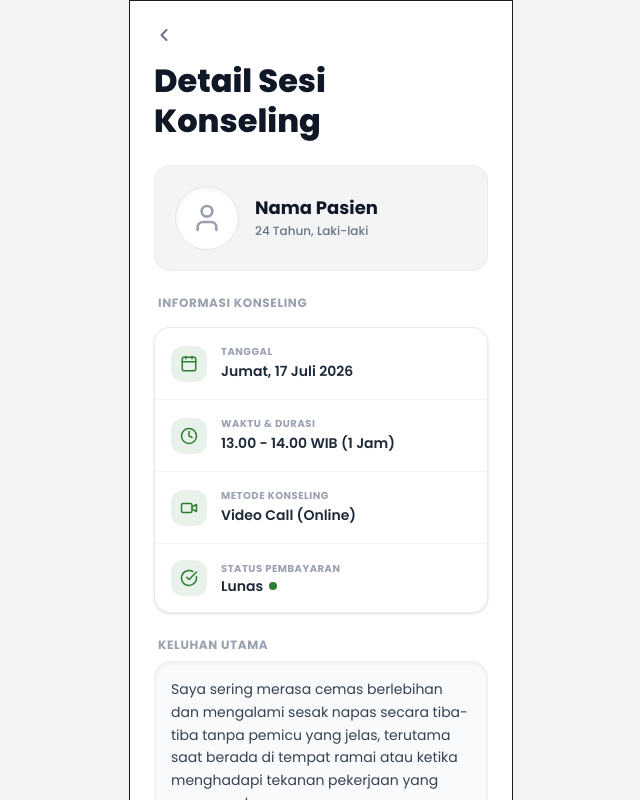
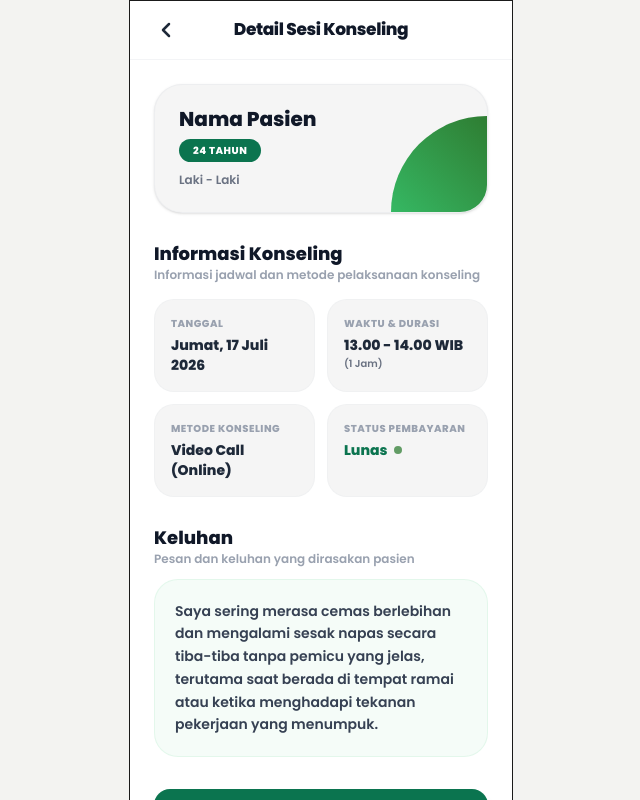
Before and after one commit to Pulih-app/frontend, a Next.js app: page /psikolog/session-detail in a window 1280 px wide. Shown: the top 800 px of the page, without its empty margins (319-959 px from the left). Built offline with nearby package versions, Linux system fonts and the light colour scheme.

Commit message:
feat: design detail sesi konseling

```diff
--- a/app/psikolog/session-detail/page.tsx
+++ b/app/psikolog/session-detail/page.tsx
@@ -2,123 +2,104 @@
 
 import Link from "next/link";
 import { useRouter } from "next/navigation";
-import { Calendar, Clock, Video, User, CheckCircle } from "lucide-react";
-import Button from "@/components/Button";
+import { ChevronLeft } from "lucide-react";
 
 export default function SessionDetailPage() {
     const router = useRouter();
 
     return (
         <main className="flex flex-col min-h-screen bg-white px-6 max-w-sm mx-auto w-full border pb-8">
-            {/* Back button */}
+            {/* Top Navbar */}
+            <header className="relative flex items-center justify-center py-4 border-b border-gray-100 -mx-6 px-6">
                 <button
                     onClick={() => router.push("/psikolog/home")}
-                className="mt-6 inline-flex items-center gap-1 text-gray-500 hover:text-gray-700 active:text-gray-700 transition-colors w-fit cursor-pointer"
+                    className="absolute left-6 text-gray-800 hover:text-gray-900 transition-colors cursor-pointer"
+                    aria-label="Kembali"
                 >
-                <svg
-                    xmlns="http://www.w3.org/2000/svg"
-                    width="20"
-                    height="20"
-                    viewBox="0 0 24 24"
-                    fill="none"
-                    stroke="currentColor"
-                    strokeWidth="2.5"
-                    strokeLinecap="round"
-                    strokeLinejoin="round"
-                >
-                    <path d="M15 18l-6-6 6-6" />
-                </svg>
+                    <ChevronLeft size={24} strokeWidth={2.5} />
                 </button>
-
-            {/* Page Heading */}
-            <h1 className="mt-4 text-[2rem] font-extrabold text-gray-900 leading-tight">
+                <h1 className="text-[17px] font-black text-gray-900 tracking-tight">
                     Detail Sesi Konseling
                 </h1>
+            </header>
 
-            {/* Patient Header Box */}
-            <section className="mt-6 flex items-center gap-4 rounded-2xl bg-gray-100 px-5 py-5 border border-gray-200/50">
-                <div className="h-16 w-16 shrink-0 rounded-full bg-white flex items-center justify-center border border-gray-200 shadow-inner">
-                    <User size={32} className="text-gray-400" />
+            {/* Patient Header Card */}
+            <section className="relative overflow-hidden mt-6 rounded-[28px] bg-[#f5f5f5] border border-gray-200/50 p-6 shadow-sm text-left">
+                <div className="relative z-10 flex flex-col items-start">
+                    <h2 className="text-[20px] font-black text-gray-900 leading-none">
+                        Nama Pasien
+                    </h2>
+                    <span className="mt-2.5 inline-flex items-center rounded-full bg-[#0b744f] px-3.5 py-1 text-[10px] font-black tracking-wider uppercase text-white">
+                        24 Tahun
+                    </span>
+                    <p className="mt-2.5 text-xs font-semibold text-gray-500">
+                        Laki - Laki
+                    </p>
                 </div>
-                <div>
-                    <h2 className="text-lg font-bold text-gray-900 leading-tight">Nama Pasien</h2>
-                    <p className="text-xs text-gray-500 font-medium mt-1">24 Tahun, Laki-laki</p>
-                </div>
+                {/* Green decorative quarter circle segment with gradient */}
+                <div className="absolute bottom-0 right-0 w-24 h-24 bg-gradient-to-tr from-[#35b863] to-[#2e7d32] rounded-tl-full pointer-events-none z-0" />
             </section>
 
             {/* Session Parameters */}
-            <section className="mt-6 space-y-4">
-                <h3 className="text-xs font-bold text-gray-400 uppercase tracking-wider px-1">
+            <section className="mt-8">
+                <div className="text-left">
+                    <h3 className="text-lg font-black text-gray-900 leading-none">
                         Informasi Konseling
                     </h3>
-                <div className="bg-white border border-gray-200/80 rounded-2xl divide-y divide-gray-100 shadow-sm">
-                    {/* Date */}
-                    <div className="flex items-center gap-3.5 p-4">
-                        <div className="w-9 h-9 rounded-xl bg-[#2e7d32]/10 flex items-center justify-center shrink-0 text-[#2e7d32]">
-                            <Calendar size={18} />
-                        </div>
-                        <div>
-                            <span className="text-[10px] text-gray-400 font-bold block uppercase tracking-wider">Tanggal</span>
-                            <span className="text-sm font-semibold text-gray-800">Jumat, 17 Juli 2026</span>
-                        </div>
+                    <p className="text-xs text-gray-400 font-semibold mt-1">
+                        Informasi jadwal dan metode pelaksanaan konseling
+                    </p>
                 </div>
 
-                    {/* Time & Duration */}
-                    <div className="flex items-center gap-3.5 p-4">
-                        <div className="w-9 h-9 rounded-xl bg-[#2e7d32]/10 flex items-center justify-center shrink-0 text-[#2e7d32]">
-                            <Clock size={18} />
+                <div className="grid grid-cols-2 gap-3 mt-4">
+                    <div className="bg-[#f5f5f5] rounded-[20px] p-4 border border-gray-200/30 text-left">
+                        <span className="text-[10px] text-gray-400 font-extrabold uppercase tracking-wider block">Tanggal</span>
+                        <span className="text-sm font-black text-gray-800 mt-1 block">Jumat, 17 Juli 2026</span>
                     </div>
-                        <div>
-                            <span className="text-[10px] text-gray-400 font-bold block uppercase tracking-wider">Waktu & Durasi</span>
-                            <span className="text-sm font-semibold text-gray-800">13.00 - 14.00 WIB (1 Jam)</span>
+                    <div className="bg-[#f5f5f5] rounded-[20px] p-4 border border-gray-200/30 text-left">
+                        <span className="text-[10px] text-gray-400 font-extrabold uppercase tracking-wider block">Waktu & Durasi</span>
+                        <span className="text-sm font-black text-gray-800 mt-1 block">13.00 - 14.00 WIB <span className="text-[10px] font-semibold text-gray-500 block mt-0.5">(1 Jam)</span></span>
                     </div>
+                    <div className="bg-[#f5f5f5] rounded-[20px] p-4 border border-gray-200/30 text-left">
+                        <span className="text-[10px] text-gray-400 font-extrabold uppercase tracking-wider block">Metode Konseling</span>
+                        <span className="text-sm font-black text-gray-800 mt-1 block">Video Call (Online)</span>
                     </div>
-
-                    {/* Method */}
-                    <div className="flex items-center gap-3.5 p-4">
-                        <div className="w-9 h-9 rounded-xl bg-[#2e7d32]/10 flex items-center justify-center shrink-0 text-[#2e7d32]">
-                            <Video size={18} />
-                        </div>
-                        <div>
-                            <span className="text-[10px] text-gray-400 font-bold block uppercase tracking-wider">Metode Konseling</span>
-                            <span className="text-sm font-semibold text-gray-800">Video Call (Online)</span>
-                        </div>
-                    </div>
-
-                    {/* Payment Status */}
-                    <div className="flex items-center gap-3.5 p-4">
-                        <div className="w-9 h-9 rounded-xl bg-[#2e7d32]/10 flex items-center justify-center shrink-0 text-[#2e7d32]">
-                            <CheckCircle size={18} />
-                        </div>
-                        <div>
-                            <span className="text-[10px] text-gray-400 font-bold block uppercase tracking-wider">Status Pembayaran</span>
-                            <span className="text-sm font-semibold text-gray-800 flex items-center gap-1.5">
+                    <div className="bg-[#f5f5f5] rounded-[20px] p-4 border border-gray-200/30 text-left">
+                        <span className="text-[10px] text-gray-400 font-extrabold uppercase tracking-wider block">Status Pembayaran</span>
+                        <span className="text-sm font-black text-[#0b744f] mt-1 flex items-center gap-1.5">
                             Lunas
-                                <span className="inline-block w-2 h-2 bg-[#2e7d32] rounded-full" />
+                            <span className="inline-block w-2 h-2 bg-[#2e7d32] rounded-full animate-pulse" />
                         </span>
-                        </div>
                     </div>
                 </div>
             </section>
 
             {/* Complaint Section */}
-            <section className="mt-6 space-y-2">
-                <h3 className="text-xs font-bold text-gray-400 uppercase tracking-wider px-1">
-                    Keluhan Utama
+            <section className="mt-8">
+                <div className="text-left">
+                    <h3 className="text-lg font-black text-gray-900 leading-none">
+                        Keluhan
                     </h3>
-                <div className="bg-gray-50 border border-gray-200/50 rounded-2xl p-4 text-sm text-gray-700 leading-relaxed font-normal shadow-inner">
+                    <p className="text-xs text-gray-400 font-semibold mt-1">
+                        Pesan dan keluhan yang dirasakan pasien
+                    </p>
+                </div>
+                <div className="bg-[#effbf4]/60 border border-[#d2f3df]/50 rounded-[24px] p-5 text-sm font-semibold text-gray-700 leading-relaxed mt-3 text-left">
                     Saya sering merasa cemas berlebihan dan mengalami sesak napas secara tiba-tiba tanpa pemicu yang jelas, terutama saat berada di tempat ramai atau ketika menghadapi tekanan pekerjaan yang menumpuk.
                 </div>
             </section>
 
             {/* Start Counseling Actions */}
             <div className="mt-auto pt-8">
-                <Button type="button" className="w-full bg-[#2e7d32] hover:bg-[#1b5e20] active:bg-[#1b5e20] text-white font-bold text-lg rounded-2xl py-4 transition-colors shadow-sm">
+                <button
+                    type="button"
+                    className="w-full bg-[#0b744f] hover:bg-[#095f40] active:scale-[0.98] text-white font-extrabold text-sm py-4 rounded-2xl flex items-center justify-center transition-all shadow-lg shadow-[#0b744f]/10 cursor-pointer"
+                >
                     Mulai Konseling
-                </Button>
+                </button>
                 <button
                     onClick={() => router.push("/psikolog/home")}
-                    className="w-full bg-white border-2 border-[#2e7d32] text-[#2e7d32] hover:bg-gray-50 active:bg-gray-100 font-bold text-lg rounded-2xl py-3.5 transition-colors text-center mt-3 cursor-pointer"
+                    className="w-full bg-white border-2 border-[#0b744f] text-[#0b744f] hover:bg-gray-50 active:scale-[0.98] font-extrabold text-sm py-3.5 rounded-2xl transition-all text-center mt-3 cursor-pointer"
                 >
                     Kembali Ke Home
                 </button>
```
Lines whose indentation alone changed are shown as unchanged.
